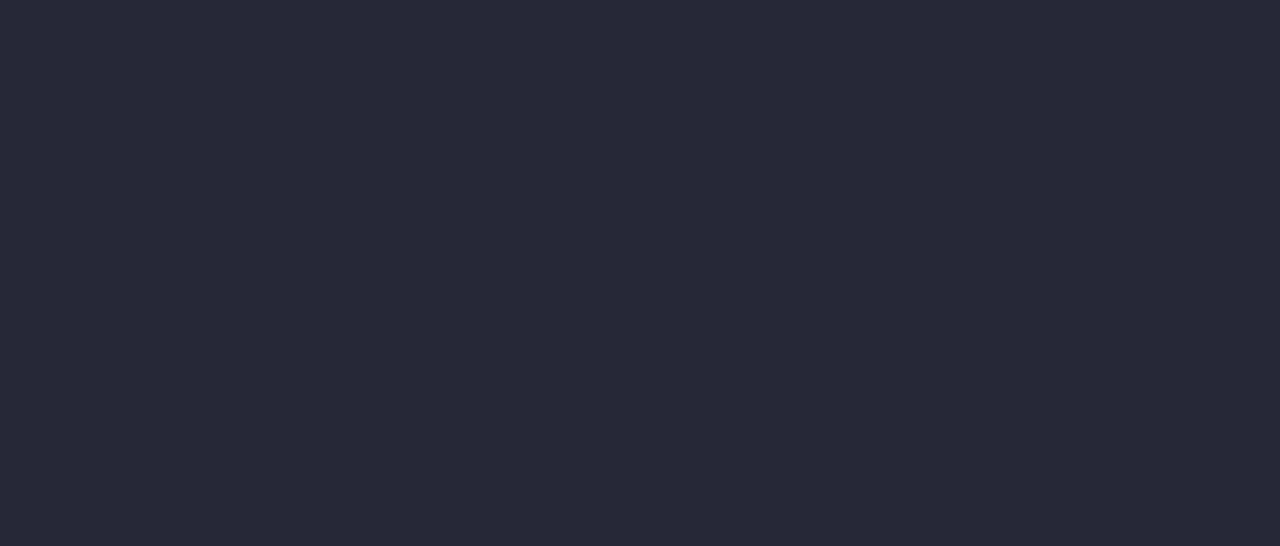
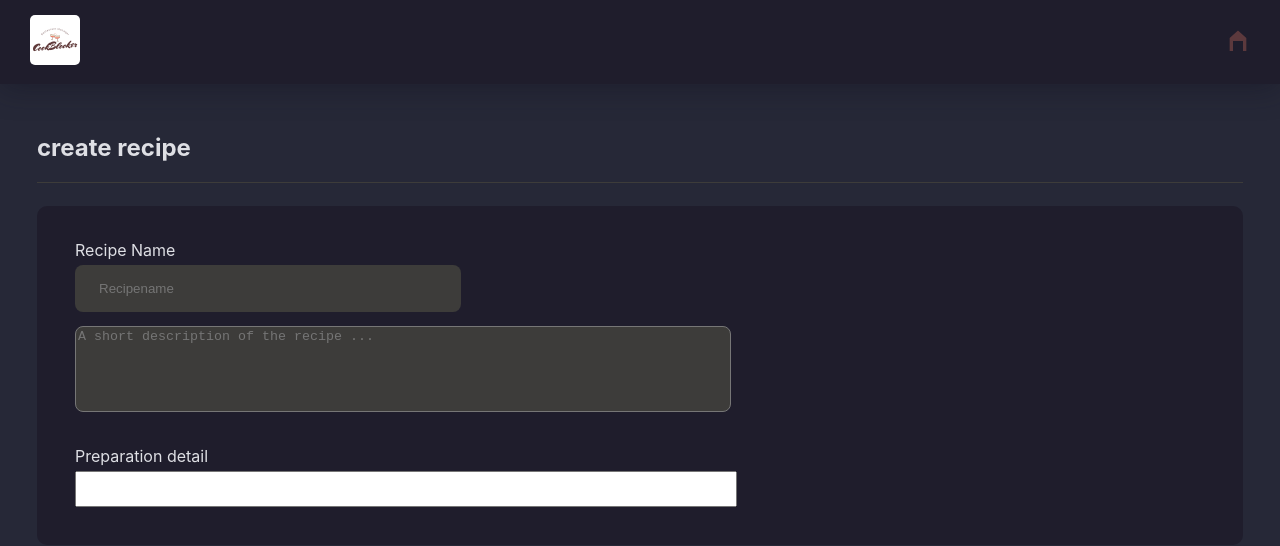
Before and after one commit to Imranr2/Marketplace_API, a React (Create React App) app in the folder restaurant_pages copy/: page /CreateRecipe in a window 1280 px wide. Before the commit this address had no page. Shown: the top 546 px of the page. Built offline with nearby package versions, Linux system fonts and the light colour scheme.

Commit message:
Separate header section and Create recipe page not yet finished

```diff
--- /dev/null
+++ b/restaurant_pages copy/public/asset/CreateRecipe.css
@@ -0,0 +1,58 @@
+.create-recipe-form {
+  background-color: #1f1d2c;
+  display: flex;
+  flex-direction: row;
+  margin-left: 37px;
+  margin-right: 37px;
+  margin-top: 23px;
+  border-radius: 10px;
+  padding: 34px 38px;
+  height: 100%;
+}
+.create-recipe-col1 {
+  display: flex;
+  flex-direction: column;
+}
+
+.create-recipe-col1-row1 {
+  flex: 1;
+  /* background-color: lightblue; */
+}
+.create-recipe-col1-row2 {
+  flex: 1;
+  /* background-color: lightpink; */
+}
+.create-recipe-col1-row3 {
+  flex: 3;
+  /* background-color: lightblue; */
+  margin-top: 30px;
+}
+
+label {
+  display: block;
+  flex: 1;
+  color: #dedfe4;
+  padding-bottom: 5px;
+}
+#recipe-name {
+  display: block;
+  width: 338px;
+  padding: 16px 24px;
+  border-radius: 8px;
+  border: none;
+  background-color: #3d3c3a;
+}
+
+.create-recipe-description {
+  border-radius: 8px;
+  margin-top: 14px;
+  width: 650px;
+  background-color: #3d3c3a;
+  height: 80px;
+  resize: none;
+}
+
+.preparation-detail {
+  resize: none;
+  width: 100%;
+}
--- a/restaurant_pages copy/public/asset/Navigation_bar.css
+++ b/restaurant_pages copy/public/asset/Navigation_bar.css
@@ -6,7 +6,8 @@ nav {
 
 .top_bar {
   background-color: #1f1d2c;
-  display: block;
+  display: flex;
+  flex-direction: row;
   padding: 15px 20px;
 
   top: 0%;
@@ -16,8 +17,15 @@ nav {
 }
 
 .company_logo_container {
+  flex: 1;
+}
+.topbar-flex-right {
+  flex: 1;
 }
 
+.homelogo-link-container {
+  margin-top: 15px;
+}
 .company_logo {
   width: 50px;
   height: 50px;
@@ -27,4 +35,5 @@ nav {
 }
 .toHome {
   margin-left: 95%;
+  vertical-align: middle;
 }
--- a/restaurant_pages copy/public/asset/chefPage.css
+++ b/restaurant_pages copy/public/asset/chefPage.css
@@ -11,14 +11,7 @@ body {
 /* ================================================ */
 
 /* Horizontal line, welcome text, what would you like to do  */
-#welcome_sentence {
-  color: #dedfe4;
-}
-.line-1 {
-  height: 1px;
-  background-color: #3d3c3a;
-  margin: auto;
-}
+
 #asking_action {
   margin: 2rem auto;
   text-align: center;
--- /dev/null
+++ b/restaurant_pages copy/public/asset/header_horizontalLine.css
@@ -0,0 +1,11 @@
+.header-container {
+  margin-top: 49px;
+  margin-left: 37px;
+  margin-right: 37px;
+  color: #dedfe4;
+}
+
+.header-horizontal-line {
+  height: 1px;
+  background-color: #3d3c3a;
+}
--- a/restaurant_pages copy/public/index.html
+++ b/restaurant_pages copy/public/index.html
@@ -9,6 +9,8 @@
     <link rel="stylesheet" href="./asset/All_recipe_Page.css" />
     <link rel="stylesheet" href="./asset/chefPage.css" />
     <link rel="stylesheet" href="./asset/Navigation_bar.css" />
+    <link rel="stylesheet" href="./asset/header_horizontalLine.css" />
+    <link rel="stylesheet" href="./asset/CreateRecipe.css" />
   </head>
   <body>
     <noscript>You need to enable JavaScript to run this app.</noscript>
--- a/restaurant_pages copy/src/App.js
+++ b/restaurant_pages copy/src/App.js
@@ -4,6 +4,7 @@ import AllRecipe from "./pages/AllRecipe";
 import { BrowserRouter, Routes, Route } from "react-router-dom";
 import { Outlet, Link } from "react-router-dom";
 import Home from "./pages/home";
+import CreateRecipe from "./pages/CreateRecipe";
 function App() {
   return (
     <BrowserRouter>
@@ -11,6 +12,7 @@ function App() {
         <Route path="/" element={<Home />} />
         <Route path="/ChefPage" element={<ChefPage />} />
         <Route path="/AllRecipe" element={<AllRecipe />} />
+        <Route path="/CreateRecipe" element={<CreateRecipe />} />
       </Routes>
     </BrowserRouter>
   );
--- a/restaurant_pages copy/src/pages/AllRecipe.js
+++ b/restaurant_pages copy/src/pages/AllRecipe.js
@@ -1,4 +1,3 @@
-import { Link } from "react-router-dom";
 import NavBar from "./NavBar";
 function AllRecipe(params) {
   return (
@@ -11,7 +10,7 @@ function AllRecipe(params) {
           <button class="lhs_obj all-recipe-create-recipe-btn">
             Create recipes
           </button>
-          <div class="line-1"></div>
+
           <div class="scrollable-bg">
             <div class="recipe-container">
               <div class="card">
--- a/restaurant_pages copy/src/pages/ChefPage.js
+++ b/restaurant_pages copy/src/pages/ChefPage.js
@@ -1,15 +1,12 @@
 import { Link } from "react-router-dom";
+import MyHeader from "./MyHeader";
 import NavBar from "./NavBar";
+
 function ChefPage(params) {
   return (
     <div>
       <NavBar />
-      <section>
-        <h1 id="welcome_sentence">Welcome back,</h1>
-        <div className="line-1"></div>
-        <h2 id="asking_action">What would you like to do today?</h2>
-      </section>
-
+      <MyHeader headerText={"Welcome Back"} />
       <section className="mid_section">
         <div className="menu_panel">
           <h2 id="recipe_header">Recipes</h2>
--- /dev/null
+++ b/restaurant_pages copy/src/pages/CreateRecipe.js
@@ -0,0 +1,34 @@
+import React from "react";
+import MyHeader from "./MyHeader";
+import NavBar from "./NavBar";
+
+function CreateRecipe() {
+  return (
+    <div>
+      <NavBar />
+      <MyHeader headerText={"create recipe"} />
+      <form className="create-recipe-form">
+        <div className="create-recipe-col1">
+          <div className="create-recipe-col1-row1">
+            <label for="recipe-name">Recipe Name</label>
+            <input id="recipe-name" type="text" placeholder="Recipename" />
+          </div>
+          <div className="create-recipe-col1-row2">
+            <textarea
+              className="create-recipe-description"
+              placeholder="A short description of the recipe ..."
+            ></textarea>
+          </div>
+          <div className="create-recipe-col1-row3">
+            <label>Preparation detail</label>
+            <textarea className="preparation-detail"></textarea>
+          </div>
+        </div>
+        <div className="create-recipe-col2"></div>
+        <div className="create-recipe-col3"></div>
+      </form>
+    </div>
+  );
+}
+
+export default CreateRecipe;
--- /dev/null
+++ b/restaurant_pages copy/src/pages/MyHeader.js
@@ -0,0 +1,12 @@
+import React from "react";
+
+function MyHeader(props) {
+  return (
+    <div className="header-container">
+      <h2>{props.headerText}</h2>
+      <div className="header-horizontal-line"></div>
+    </div>
+  );
+}
+
+export default MyHeader;
--- a/restaurant_pages copy/src/pages/NavBar.js
+++ b/restaurant_pages copy/src/pages/NavBar.js
@@ -5,12 +5,16 @@ function NavBar() {
   return (
     <nav>
       <div class="top_bar">
-        <a href="#" class="company_logo_container">
+        <div class="company_logo_container">
           <img class="company_logo" src="image/logo.svg" alt="company_logo" />
-        </a>
-        <Link className="toHome" to="/">
-          <img class="home_logo" src="image/Vector.svg" alt="home_logo" />
-        </Link>
+        </div>
+        <div className="topbar-flex-right">
+          <div className="homelogo-link-container">
+            <Link className="toHome" to="/">
+              <img class="home_logo" src="image/Vector.svg" alt="home_logo" />
+            </Link>
+          </div>
+        </div>
       </div>
     </nav>
   );
--- a/restaurant_pages copy/src/pages/home.js
+++ b/restaurant_pages copy/src/pages/home.js
@@ -9,10 +9,13 @@ function Home(params) {
             <Link to="/">Home</Link>
           </li>
           <li>
-            <Link to="/chefPage">Chef page</Link>
+            <Link to="/ChefPage">Chef page</Link>
           </li>
           <li>
-            <Link to="/allRecipe">All recipe</Link>
+            <Link to="/AllRecipe">All recipe</Link>
+          </li>
+          <li>
+            <Link to="/CreateRecipe">Create recipe</Link>
           </li>
         </ul>
       </nav>
```
